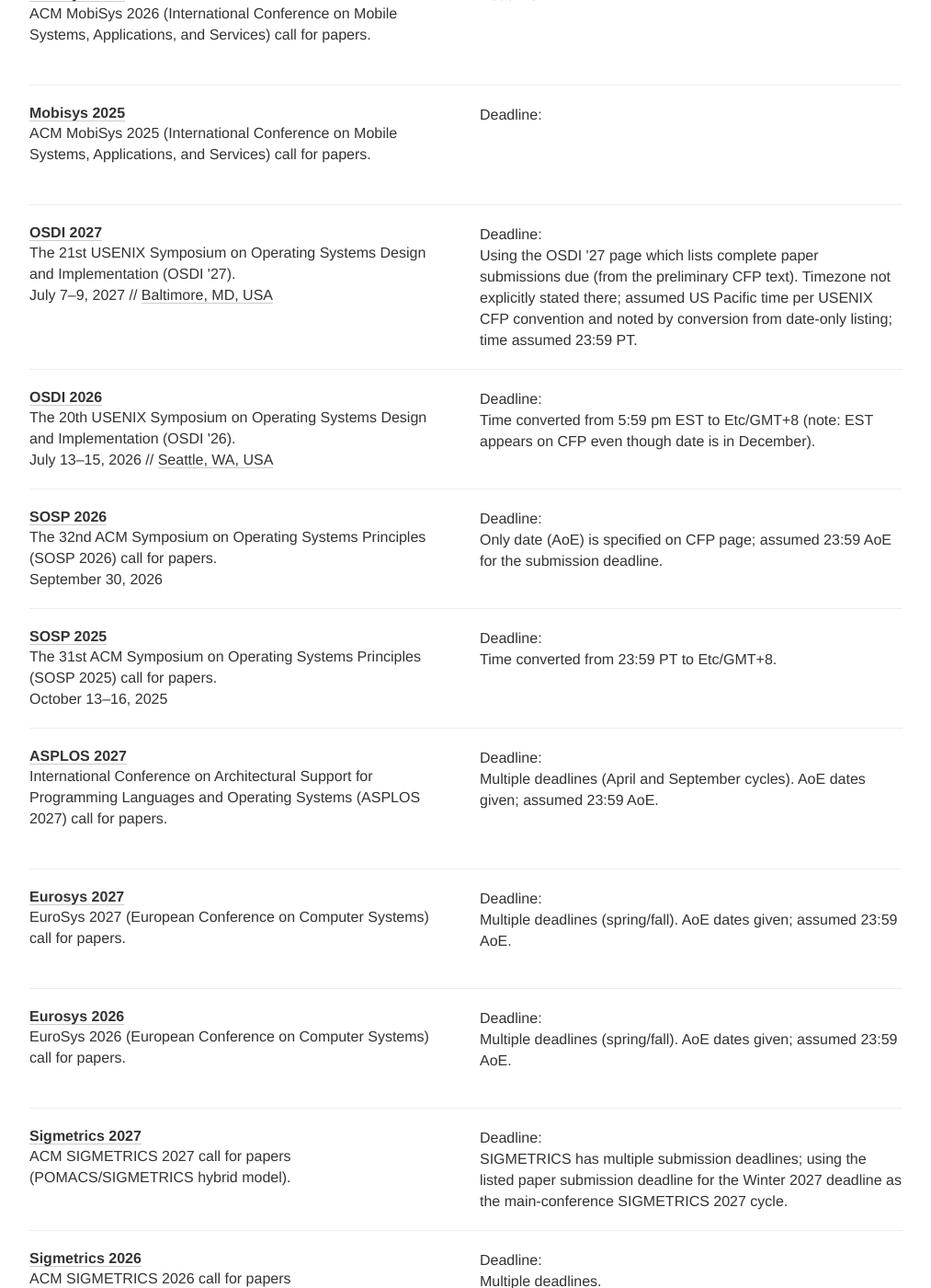
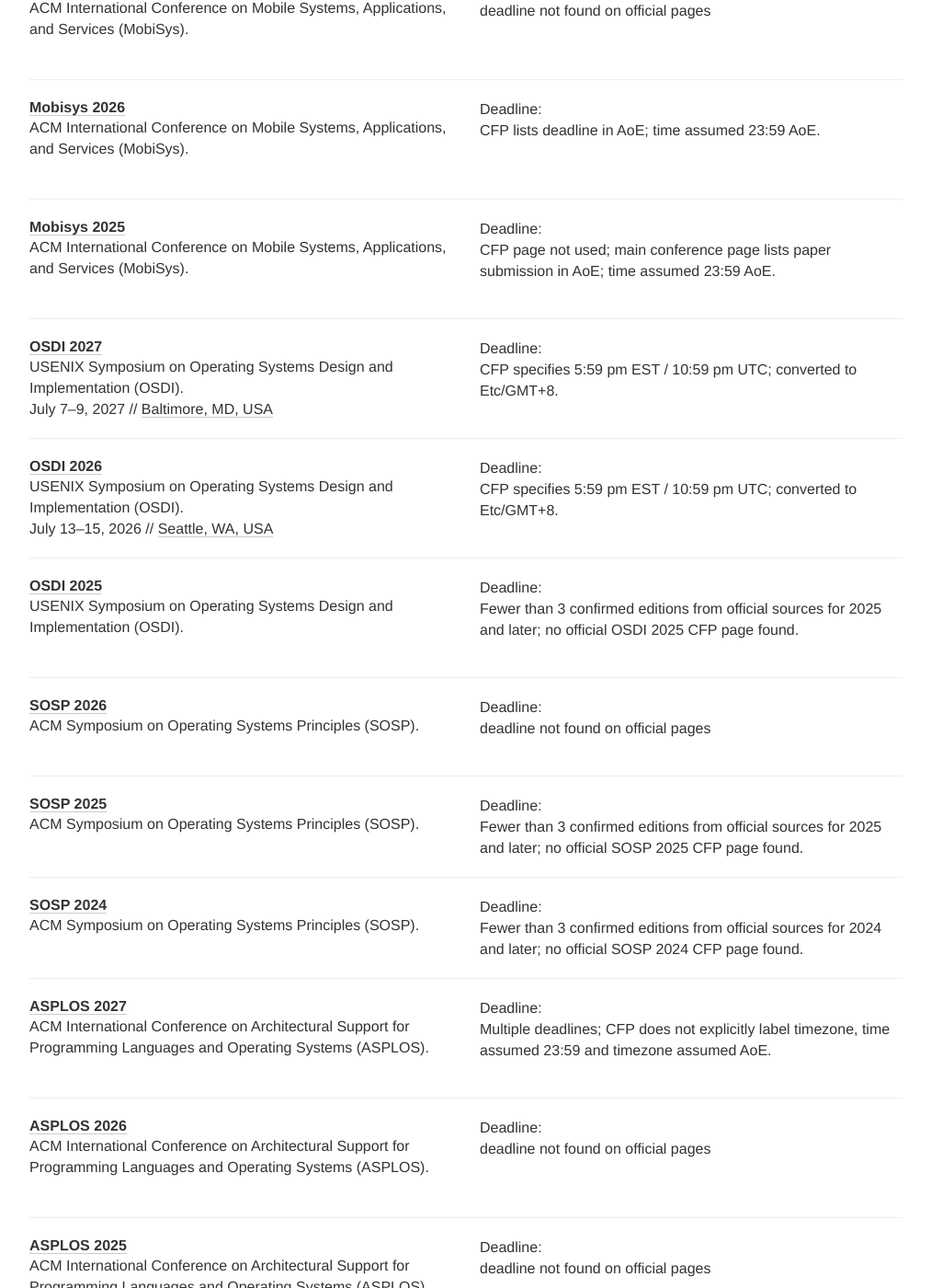
Before and after one commit to Vito-Swift/Vito-Swift.github.io, a Jekyll site: the page built from index.html, in a window 1280 px wide and 1400 px high, scrolled down 1928 px. Shown: the whole window at 92% size, without its empty margins (133-1146 px from the left). Built offline with Jekyll 4.4.1, drawn with Linux system fonts in a browser that asks for light colours; nearby versions of some CDN libraries; comment, search, counter and statistics services are not loaded; some of the changed text lies outside the part shown.

Commit message:
chore: update conferences/types data

```diff
--- a/_data/conferences.yml
+++ b/_data/conferences.yml
@@ -1,120 +1,108 @@
 - name: SIGCOMM
   year: 2026
   date: August 17 - 21, 2026
-  description: ACM SIGCOMM 2026 (40th edition), the ACM Special Interest Group on
-    Data Communications annual conference.
+  description: ACM SIGCOMM Conference (ACM Special Interest Group on Data Communication)
+    main annual conference on communication networks and networked systems.
   link: https://conferences.sigcomm.org/sigcomm/2026/
+  comment: CFP lists full-paper deadline in AoE; time assumed 23:59 AoE.
   type: networking
   tags:
   - networking
-  deadline: 2026-02-06 23:59
+  deadline: 2026-02-07 07:59
   timezone: Etc/GMT+8
-  place: Denver, Colorado, USA
+  place: Denver, CO, USA
 - name: SIGCOMM
   year: 2025
   date: September 8 - 11, 2025
-  description: ACM SIGCOMM 2025 (39th edition), the ACM Special Interest Group on
-    Data Communications annual conference.
+  description: ACM SIGCOMM Conference main annual conference on communication networks
+    and networked systems.
   link: https://conferences.sigcomm.org/sigcomm/2025/
-  comment: Deadline time converted from 23:59 UTC to Etc/GMT+8.
+  comment: CFP lists deadline as 23:59 UTC; converted to Etc/GMT+8.
   type: networking
   tags:
   - networking
-  deadline: 2025-01-31 15:59
+  deadline: 2025-02-01 07:59
   timezone: Etc/GMT+8
   place: Coimbra, Portugal
 - name: SIGCOMM
   year: 2024
   date: August 4 - 8, 2024
-  description: ACM SIGCOMM 2024 (38th edition), the ACM Special Interest Group on
-    Data Communications annual conference.
+  description: ACM SIGCOMM Conference main annual conference on communication networks
+    and networked systems.
   link: https://conferences.sigcomm.org/sigcomm/2024/
-  comment: Deadline time converted from 23:59 UTC to Etc/GMT+8.
+  comment: deadline not found on official pages
   type: networking
   tags:
   - networking
-  deadline: 2024-02-02 15:59
-  timezone: Etc/GMT+8
   place: Sydney, Australia
 - name: MobiCom
   year: 2027
   date: Oct 18-22, 2027
-  description: The 33rd Annual International Conference on Mobile Computing and Networking
-    (ACM MobiCom 2027).
+  description: ACM International Conference on Mobile Computing and Networking (MobiCom).
   link: https://www.sigmobile.org/mobicom/2027/cfp.html
+  comment: deadline not found on official pages
   type: networking
   tags:
   - networking
-  deadline: 2026-09-02 23:59
-  timezone: Etc/GMT+8
 - name: MobiCom
   year: 2026
-  description: The 32nd Annual International Conference on Mobile Computing and Networking
-    (ACM MobiCom 2026).
-  link: https://sigmobile.org/mobicom/2026/cfp.html
-  comment: Multiple deadlines.
+  description: ACM International Conference on Mobile Computing and Networking (MobiCom).
+  link: https://www.sigmobile.org/mobicom/2026/
+  comment: Main conference page lists paper submission date in AoE; time assumed 23:59
+    AoE.
   type: networking
   tags:
   - networking
-  deadline:
-  - 2025-09-03 23:59
-  - 2026-03-13 23:59
+  deadline: 2026-03-14 07:59
   timezone: Etc/GMT+8
 - name: MobiCom
   year: 2025
-  description: The 31st Annual International Conference on Mobile Computing and Networking
-    (ACM MobiCom 2025).
+  description: ACM International Conference on Mobile Computing and Networking (MobiCom).
   link: https://www.sigmobile.org/mobicom/2025/cfp.html
   comment: Multiple deadlines.
   type: networking
   tags:
   - networking
   deadline:
-  - 2024-09-05 23:59
-  - 2025-03-18 23:59
+  - 2024-08-30 07:59
+  - 2025-03-12 07:59
   timezone: Etc/GMT+8
 - name: SenSys
   year: 2027
-  description: ACM/IEEE SenSys 2027 (Conference on Embedded Artificial Intelligence
-    and Sensing Systems) call for papers.
+  description: ACM/IEEE International Conference on Embedded Networked Sensor Systems
+    (SenSys).
   link: https://sensys.acm.org/2027/cfp.html
-  comment: SenSys 2027 CFP lists a first paper submission deadline but the second
-    deadline is TBD; using the stated paper submission deadline.
-  type: architecture
+  comment: CFP lists deadline in AoE; time assumed 23:59 AoE.
+  type: others
   tags:
-  - architecture
-  deadline: 2026-06-05 23:59
+  - others
+  deadline: 2026-06-06 07:59
   timezone: Etc/GMT+8
 - name: SenSys
   year: 2026
-  description: 'SenSys 2026: ACM/IEEE Conference on Embedded Artificial Intelligence
-    and Sensing Systems (important dates page includes full paper submission).'
+  description: ACM/IEEE International Conference on Embedded Networked Sensor Systems
+    (SenSys).
   link: https://sensys.acm.org/2026/cfp.html
-  comment: Only the 2nd-call full paper submission date is explicitly listed on the
-    CFP page; earlier deadline not found in the cited official CFP page snippet.
-  type: architecture
+  comment: deadline not found on official pages
+  type: others
   tags:
-  - architecture
-  deadline: 2025-11-13 23:59
-  timezone: Etc/GMT+8
+  - others
 - name: SenSys
   year: 2025
-  description: The 23rd ACM Conference on Embedded Networked Sensor Systems (ACM SenSys
-    2025) call for papers.
+  description: ACM International Conference on Embedded Networked Sensor Systems (SenSys).
   link: https://sensys.acm.org/2025/cfp.html
-  type: architecture
+  comment: CFP lists deadline in AoE; time assumed 23:59 AoE.
+  type: others
   tags:
-  - architecture
-  deadline: 2024-11-14 23:59
+  - others
+  deadline: 2024-11-15 07:59
   timezone: Etc/GMT+8
 - name: NSDI
   year: 2027
   date: May 11–13, 2027
-  description: The 24th USENIX Symposium on Networked Systems Design and Implementation
-    (NSDI '27).
+  description: USENIX Symposium on Networked Systems Design and Implementation (NSDI).
   link: https://www.usenix.org/conference/nsdi27/call-for-papers
-  comment: Multiple deadlines; times given in US EDT for spring deadline in CFP and
-    converted to Etc/GMT+8.
+  comment: CFP specifies 11:59 pm US EDT; converted to Etc/GMT+8.
   type: networking
   tags:
   - networking
@@ -124,233 +112,315 @@
 - name: NSDI
   year: 2026
   date: May 4–6, 2026
-  description: The 23rd USENIX Symposium on Networked Systems Design and Implementation
-    (NSDI '26).
+  description: USENIX Symposium on Networked Systems Design and Implementation (NSDI).
   link: https://www.usenix.org/conference/nsdi26/call-for-papers
-  comment: Multiple deadlines; times given in US PDT in CFP and converted to Etc/GMT+8.
+  comment: CFP specifies 11:59 pm US PDT; converted to Etc/GMT+8.
   type: networking
   tags:
   - networking
-  deadline:
-  - 2025-04-26 14:59
-  - 2025-09-19 14:59
+  deadline: 2025-04-26 14:59
   timezone: Etc/GMT+8
   place: Renton, WA, USA
 - name: NSDI
   year: 2025
-  date: April 28–30, 2025
-  description: The 22nd USENIX Symposium on Networked Systems Design and Implementation
-    (NSDI '25).
+  description: USENIX Symposium on Networked Systems Design and Implementation (NSDI).
   link: https://www.usenix.org/conference/nsdi25/call-for-papers
-  comment: Multiple deadlines exist for NSDI, but this CFP page snippet explicitly
-    provides a full paper submissions due date; time converted from US EDT to Etc/GMT+8.
+  comment: deadline not found on official pages
   type: networking
   tags:
   - networking
-  deadline: 2024-05-08 11:59
-  timezone: Etc/GMT+8
-  place: Philadelphia, PA, USA
+- name: Mobisys
+  year: 2027
+  description: ACM International Conference on Mobile Systems, Applications, and Services
+    (MobiSys).
+  link: https://www.sigmobile.org/mobisys/2027/call_for_papers/
+  comment: deadline not found on official pages
+  type: others
+  tags:
+  - others
 - name: Mobisys
   year: 2026
-  description: ACM MobiSys 2026 (International Conference on Mobile Systems, Applications,
-    and Services) call for papers.
+  description: ACM International Conference on Mobile Systems, Applications, and Services
+    (MobiSys).
   link: https://www.sigmobile.org/mobisys/2026/call_for_papers/
-  type: architecture
+  comment: CFP lists deadline in AoE; time assumed 23:59 AoE.
+  type: others
   tags:
-  - architecture
-  deadline: 2025-12-05 23:59
+  - others
+  deadline: 2025-12-06 07:59
   timezone: Etc/GMT+8
 - name: Mobisys
   year: 2025
-  description: ACM MobiSys 2025 (International Conference on Mobile Systems, Applications,
-    and Services) call for papers.
-  link: https://sigmobile.org/mobisys/2025/call_for_papers/
-  type: architecture
+  description: ACM International Conference on Mobile Systems, Applications, and Services
+    (MobiSys).
+  link: https://sigmobile.org/mobisys/2025/
+  comment: CFP page not used; main conference page lists paper submission in AoE;
+    time assumed 23:59 AoE.
+  type: others
   tags:
-  - architecture
-  deadline: 2024-12-09 23:59
+  - others
+  deadline: 2024-12-10 07:59
   timezone: Etc/GMT+8
 - name: OSDI
   year: 2027
   date: July 7–9, 2027
-  description: The 21st USENIX Symposium on Operating Systems Design and Implementation
-    (OSDI '27).
-  link: https://www.usenix.org/conference/osdi27
-  comment: Using the OSDI '27 page which lists complete paper submissions due (from
-    the preliminary CFP text). Timezone not explicitly stated there; assumed US Pacific
-    time per USENIX CFP convention and noted by conversion from date-only listing;
-    time assumed 23:59 PT.
-  type: architecture
+  description: USENIX Symposium on Operating Systems Design and Implementation (OSDI).
+  link: https://www.usenix.org/conference/osdi27/call-for-papers
+  comment: CFP specifies 5:59 pm EST / 10:59 pm UTC; converted to Etc/GMT+8.
+  type: others
   tags:
-  - architecture
-  deadline: 2026-12-09 15:59
+  - others
+  deadline: 2026-12-09 06:59
   timezone: Etc/GMT+8
   place: Baltimore, MD, USA
 - name: OSDI
   year: 2026
   date: July 13–15, 2026
-  description: The 20th USENIX Symposium on Operating Systems Design and Implementation
-    (OSDI '26).
+  description: USENIX Symposium on Operating Systems Design and Implementation (OSDI).
   link: https://www.usenix.org/conference/osdi26/call-for-papers
-  comment: 'Time converted from 5:59 pm EST to Etc/GMT+8 (note: EST appears on CFP
-    even though date is in December).'
-  type: architecture
+  comment: CFP specifies 5:59 pm EST / 10:59 pm UTC; converted to Etc/GMT+8.
+  type: others
   tags:
-  - architecture
+  - others
   deadline: 2025-12-12 06:59
   timezone: Etc/GMT+8
   place: Seattle, WA, USA
+- name: OSDI
+  year: 2025
+  description: USENIX Symposium on Operating Systems Design and Implementation (OSDI).
+  comment: Fewer than 3 confirmed editions from official sources for 2025 and later;
+    no official OSDI 2025 CFP page found.
+  type: others
+  tags:
+  - others
 - name: SOSP
   year: 2026
-  date: September 30, 2026
-  description: The 32nd ACM Symposium on Operating Systems Principles (SOSP 2026)
-    call for papers.
+  description: ACM Symposium on Operating Systems Principles (SOSP).
   link: https://sigops.org/s/conferences/sosp/2026/cfp.html
-  comment: Only date (AoE) is specified on CFP page; assumed 23:59 AoE for the submission
-    deadline.
-  type: architecture
+  comment: deadline not found on official pages
+  type: others
   tags:
-  - architecture
-  deadline: 2026-04-01 23:59
-  timezone: Etc/GMT+8
+  - others
 - name: SOSP
   year: 2025
-  date: October 13-16, 2025
-  description: The 31st ACM Symposium on Operating Systems Principles (SOSP 2025)
-    call for papers.
-  link: https://sigops.org/s/conferences/sosp/2025/cfp.html
-  comment: Time converted from 23:59 PT to Etc/GMT+8.
-  type: architecture
+  description: ACM Symposium on Operating Systems Principles (SOSP).
+  comment: Fewer than 3 confirmed editions from official sources for 2025 and later;
+    no official SOSP 2025 CFP page found.
+  type: others
   tags:
-  - architecture
-  deadline: 2025-04-18 14:59
-  timezone: Etc/GMT+8
+  - others
+- name: SOSP
+  year: 2024
+  description: ACM Symposium on Operating Systems Principles (SOSP).
+  comment: Fewer than 3 confirmed editions from official sources for 2024 and later;
+    no official SOSP 2024 CFP page found.
+  type: others
+  tags:
+  - others
 - name: ASPLOS
   year: 2027
-  description: International Conference on Architectural Support for Programming Languages
-    and Operating Systems (ASPLOS 2027) call for papers.
+  description: ACM International Conference on Architectural Support for Programming
+    Languages and Operating Systems (ASPLOS).
   link: https://www.asplos-conference.org/asplos2027/cfp/
-  comment: Multiple deadlines (April and September cycles). AoE dates given; assumed
-    23:59 AoE.
+  comment: Multiple deadlines; CFP does not explicitly label timezone, time assumed
+    23:59 and timezone assumed AoE.
   type: architecture
   tags:
   - architecture
   deadline:
-  - 2026-04-15 23:59
-  - 2026-09-09 23:59
+  - 2026-04-16 07:59
   timezone: Etc/GMT+8
-- name: Eurosys
-  year: 2027
-  description: EuroSys 2027 (European Conference on Computer Systems) call for papers.
-  link: https://2027.eurosys.org/cfp.html
-  comment: Multiple deadlines (spring/fall). AoE dates given; assumed 23:59 AoE.
+- name: ASPLOS
+  year: 2026
+  description: ACM International Conference on Architectural Support for Programming
+    Languages and Operating Systems (ASPLOS).
+  comment: deadline not found on official pages
   type: architecture
   tags:
   - architecture
+- name: ASPLOS
+  year: 2025
+  description: ACM International Conference on Architectural Support for Programming
+    Languages and Operating Systems (ASPLOS).
+  comment: deadline not found on official pages
+  type: architecture
+  tags:
+  - architecture
+- name: Eurosys
+  year: 2027
+  description: ACM European Conference on Computer Systems (EuroSys).
+  link: https://2027.eurosys.org/cfp.html
+  comment: Multiple deadlines; CFP lists deadlines in AoE; time assumed 23:59 AoE.
+  type: others
+  tags:
+  - others
   deadline:
-  - 2026-05-14 23:59
-  - 2026-09-24 23:59
+  - 2026-05-15 07:59
+  - 2026-09-25 07:59
   timezone: Etc/GMT+8
 - name: Eurosys
   year: 2026
-  description: EuroSys 2026 (European Conference on Computer Systems) call for papers.
-  link: https://2026.eurosys.org/cfp.html
-  comment: Multiple deadlines (spring/fall). AoE dates given; assumed 23:59 AoE.
-  type: architecture
+  description: ACM European Conference on Computer Systems (EuroSys).
+  comment: deadline not found on official pages
+  type: others
   tags:
-  - architecture
-  deadline:
-  - 2025-05-15 23:59
-  - 2025-09-25 23:59
-  timezone: Etc/GMT+8
+  - others
+- name: Eurosys
+  year: 2025
+  description: ACM European Conference on Computer Systems (EuroSys).
+  comment: deadline not found on official pages
+  type: others
+  tags:
+  - others
 - name: Sigmetrics
   year: 2027
-  description: ACM SIGMETRICS 2027 call for papers (POMACS/SIGMETRICS hybrid model).
+  date: June 7-11, 2027
+  description: 'ACM SIGMETRICS / POMACS: Measurement and modeling/analysis of computer
+    systems (conference presentations of accepted POMACS papers).'
   link: https://www.sigmetrics.org/sigmetrics2027/pages/cfp.html
-  comment: SIGMETRICS has multiple submission deadlines; using the listed paper submission
-    deadline for the Winter 2027 deadline as the main-conference SIGMETRICS 2027 cycle.
-  type: networking
+  comment: Multiple deadlines exist in CFP; only one (upcoming) main paper submission
+    date captured from CFP snippet; time assumed 23:59 AoE.
+  type: others
   tags:
-  - networking
-  deadline: 2027-01-11 23:59
+  - others
+  deadline: 2027-01-12 07:59
   timezone: Etc/GMT+8
+  place: Atlanta, GA, USA
 - name: Sigmetrics
   year: 2026
-  description: ACM SIGMETRICS 2026 call for papers (POMACS/SIGMETRICS hybrid model).
-  link: https://www.sigmetrics.org/sigmetrics2026/call_for_papers.html
-  comment: Multiple deadlines.
-  type: networking
+  description: ACM SIGMETRICS / POMACS.
+  link: https://sigmetrics.org/sigmetrics2026/call_for_papers.html
+  comment: CFP lists paper submission date without explicit timezone; time assumed
+    23:59 and timezone assumed AoE.
+  type: others
   tags:
-  - networking
-  deadline:
-  - 2025-07-29 23:59
-  - 2025-10-14 23:59
-  - 2026-01-13 23:59
+  - others
+  deadline: 2026-01-14 07:59
   timezone: Etc/GMT+8
 - name: Sigmetrics
   year: 2025
-  description: ACM SIGMETRICS 2025 call for papers (POMACS/SIGMETRICS hybrid model).
-  link: https://www.sigmetrics.org/sigmetrics2025/call_for_papers.html
-  comment: Multiple deadlines.
-  type: networking
+  description: ACM SIGMETRICS / POMACS.
+  comment: deadline not found on official pages
+  type: others
   tags:
-  - networking
-  deadline:
-  - 2024-08-07 23:59
-  - 2024-10-09 23:59
-  - 2025-01-22 23:59
-  timezone: Etc/GMT+8
+  - others
 - name: CCS
   year: 2026
-  description: ACM Conference on Computer and Communications Security (CCS 2026) call
-    for papers.
+  description: ACM Conference on Computer and Communications Security (ACM CCS).
   link: https://www.sigsac.org/ccs/CCS2026/call-for/call-for-papers.html
-  comment: Multiple deadlines (two review cycles). AoE times given; assumed 23:59
-    AoE.
+  comment: Multiple deadlines.
   type: security
   tags:
   - security
   deadline:
-  - 2026-01-14 23:59
-  - 2026-04-29 23:59
+  - 2026-01-15 07:59
+  - 2026-04-30 07:59
   timezone: Etc/GMT+8
-- name: IEEE S&P
-  year: 2027
-  description: IEEE Symposium on Security and Privacy (IEEE S&P) 2027 call for papers.
-  link: https://www.ieee-security.org/TC/SP2027/cfpapers.html
-  comment: Multiple deadlines exist; using the first paper submission deadline (AoE)
-    as main deadline.
+- name: CCS
+  year: 2025
+  description: ACM Conference on Computer and Communications Security (ACM CCS).
+  link: https://sigsac.hosting.acm.org/ccs/CCS2025/call-for-papers/
+  comment: deadline not found on official pages
   type: security
   tags:
   - security
-  deadline: 2026-06-11 23:59
-  timezone: Etc/GMT+8
-- name: NDSS
+- name: CCS
   year: 2027
-  description: Network and Distributed System Security Symposium (NDSS) 2027 call
-    for papers.
-  link: https://www.ndss-symposium.org/ndss2027/submissions/call-for-papers/
-  comment: Multiple deadlines (summer/fall cycles). AoE times given; assumed 23:59
-    AoE.
+  description: ACM Conference on Computer and Communications Security (ACM CCS).
+  link: https://www.sigsac.org/ccs/CCS2027/
+  comment: deadline not found on official pages
+  type: security
+  tags:
+  - security
+- name: IEEE S&P
+  year: 2027
+  date: MAY 17-20, 2027
+  description: IEEE Symposium on Security and Privacy.
+  link: https://sp2027.ieee-security.org/cfpapers.html
+  comment: Multiple deadlines; CFP lists AoE; time assumed 23:59:59 AoE for each date.
   type: security
   tags:
   - security
   deadline:
-  - 2026-05-06 23:59
-  - 2026-08-19 23:59
+  - 2026-06-12 07:59
+  - 2026-11-18 07:59
+  timezone: Etc/GMT+8
+  place: Montreal, Canada
+- name: IEEE S&P
+  year: 2026
+  description: IEEE Symposium on Security and Privacy.
+  link: https://www.ieee-security.org/TC/SP2026/cfpapers.html
+  comment: deadline not found on official pages
+  type: security
+  tags:
+  - security
+- name: IEEE S&P
+  year: 2025
+  description: IEEE Symposium on Security and Privacy.
+  comment: deadline not found on official pages
+  type: security
+  tags:
+  - security
+- name: NDSS
+  year: 2027
+  date: 22 to 26 March 2027
+  description: Network and Distributed System Security (NDSS) Symposium.
+  link: https://www.ndss-symposium.org/ndss2027/submissions/call-for-papers/
+  comment: CFP gives date (no time); time assumed 23:59 and timezone assumed AoE.
+  type: security
+  tags:
+  - security
+  deadline: 2026-05-07 07:59
+  timezone: Etc/GMT+8
+  place: Seoul, Republic of Korea
+- name: NDSS
+  year: 2026
+  description: Network and Distributed System Security (NDSS) Symposium.
+  link: https://www.ndss-symposium.org/ndss2026/submissions/call-for-papers/
+  comment: CFP gives date (no time); time assumed 23:59 and timezone assumed AoE.
+  type: security
+  tags:
+  - security
+  deadline: 2025-08-07 07:59
+  timezone: Etc/GMT+8
+- name: NDSS
+  year: 2025
+  description: Network and Distributed System Security (NDSS) Symposium.
+  link: https://www.ndss-symposium.org/ndss2025/submissions/call-for-papers/
+  comment: CFP gives date (no time); time assumed 23:59 and timezone assumed AoE.
+  type: security
+  tags:
+  - security
+  deadline: 2024-04-18 07:59
   timezone: Etc/GMT+8
 - name: USENIX Security
   year: 2027
-  date: August 11–13, 2027
-  description: The 36th USENIX Security Symposium (USENIX Security '27) call for papers.
+  description: USENIX Security Symposium.
   link: https://www.usenix.org/conference/usenixsecurity27/call-for-papers
-  comment: Multiple deadlines (two cycles). Official CFP states deadlines in AoE;
-    assumed 23:59 AoE.
+  comment: CFP lists deadline date (no explicit timezone on snippet); time assumed
+    23:59 and timezone assumed AoE.
   type: security
   tags:
   - security
-  deadline:
-  - 2026-08-25 23:59
-  - 2027-01-26 23:59
+  deadline: 2027-01-27 07:59
   timezone: Etc/GMT+8
-  place: Denver, CO, USA
+- name: USENIX Security
+  year: 2026
+  description: USENIX Security Symposium.
+  link: https://www.usenix.org/conference/usenixsecurity26/call-for-papers
+  comment: CFP specifies 11:59 pm AoE; converted to Etc/GMT+8.
+  type: security
+  tags:
+  - security
+  deadline: 2026-02-06 07:59
+  timezone: Etc/GMT+8
+- name: USENIX Security
+  year: 2025
+  description: USENIX Security Symposium.
+  link: https://www.usenix.org/conference/usenixsecurity25/call-for-papers
+  comment: CFP gives date (no time); time assumed 23:59 and timezone assumed AoE.
+  type: security
+  tags:
+  - security
+  deadline: 2025-01-23 07:59
+  timezone: Etc/GMT+8
```
